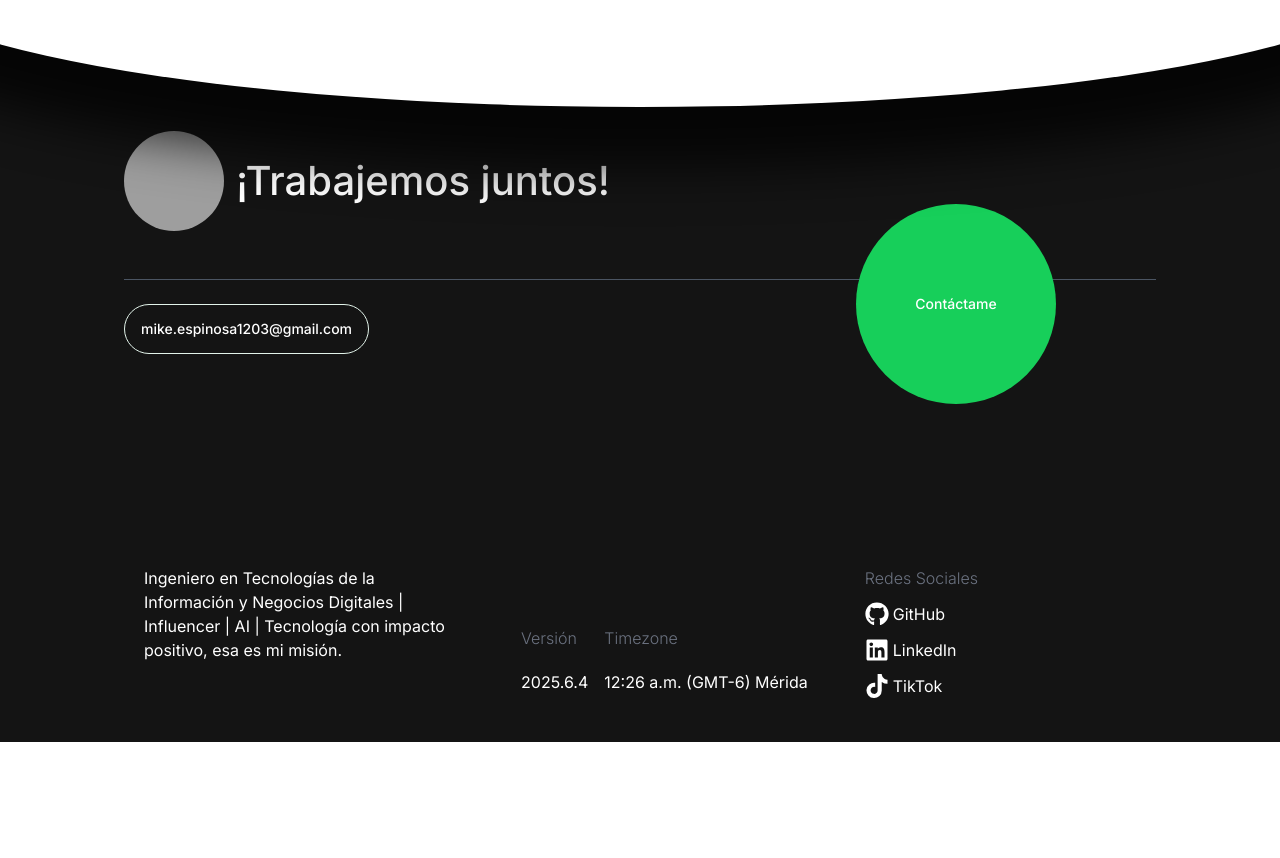
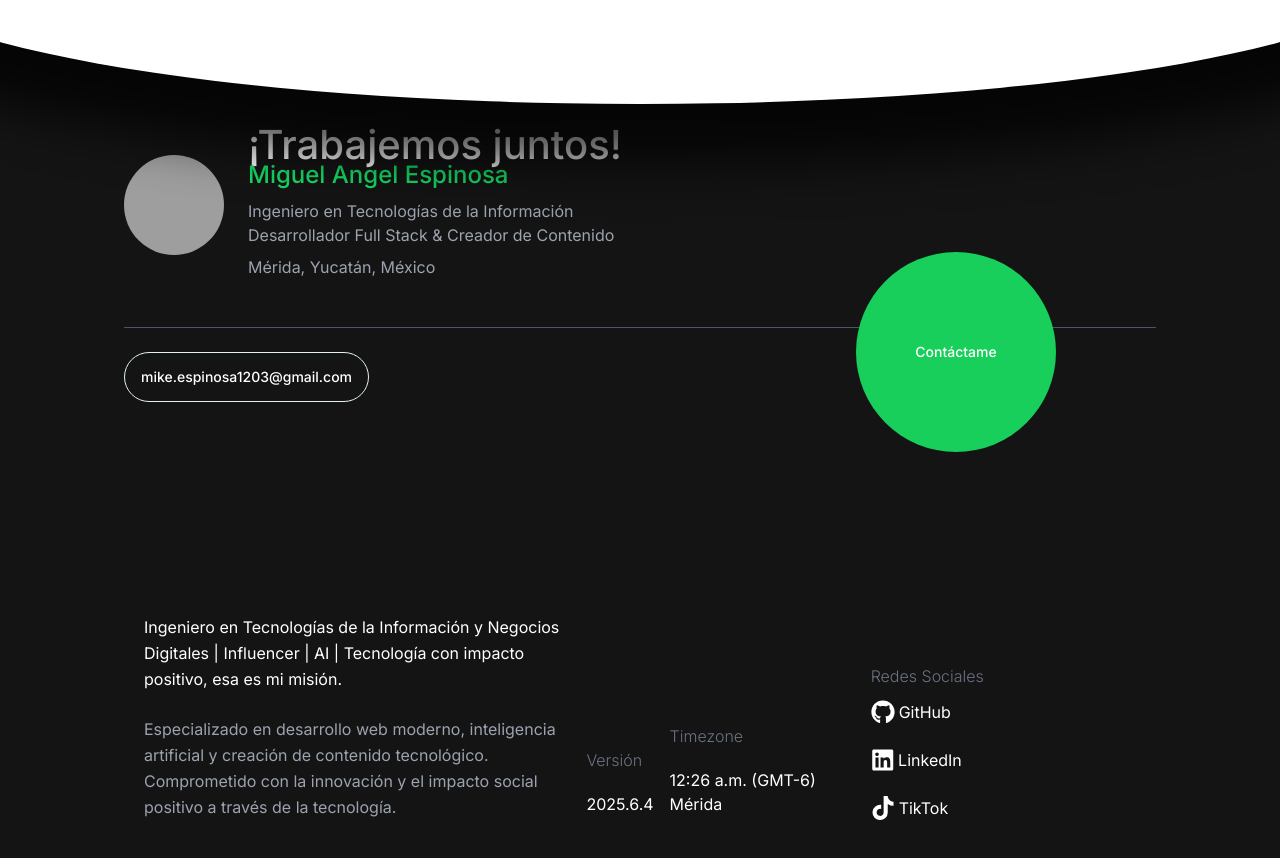
Before and after one commit to mikesspinosa/portfolio, a Next.js app: page / in a window 1280 px wide. Shown: the part 3500-4358 px from the top of the page. Before the commit the page ends 4242 px from the top, so only its background shows below. Built offline with nearby package versions, Linux system fonts and the light colour scheme; grey boxes are pictures that could not be loaded.

Commit message:
feat: Enhance contact section with professional business card layout

```diff
--- a/src/components/home/ContactInfo.tsx
+++ b/src/components/home/ContactInfo.tsx
@@ -55,7 +55,8 @@ export default function ContactInfo() {
     >
       <div className="w-full bg-foreground pt-[150px] sm:max-w-[1800px]">
         <div className="relative border-b border-gray-600 pb-12 sm:mx-[100px]">
-          <span className="flex items-center">
+          <span className="flex flex-col space-y-4">
+            <div className="flex items-center">
               <div className="relative h-16 w-16 overflow-hidden rounded-full sm:h-[100px] sm:w-[100px]">
                 <Image
                   fill
@@ -65,9 +66,20 @@ export default function ContactInfo() {
                   sizes="(max-width: 768px) 100vw, (max-width: 1200px) 50vw, 33vw"
                 />
               </div>
-            <h2 className="ml-3 text-xl font-medium sm:text-[5vh]">
+              <div className="ml-6 flex flex-col">
+                <h2 className="text-xl font-medium sm:text-[5vh]">
                   ¡Trabajemos juntos!
                 </h2>
+                <h3 className="text-lg font-medium text-[#16db65] sm:text-2xl">
+                  Miguel Angel Espinosa
+                </h3>
+                <div className="mt-2 flex flex-col text-sm text-gray-400 sm:text-base">
+                  <span>Ingeniero en Tecnologías de la Información</span>
+                  <span>Desarrollador Full Stack & Creador de Contenido</span>
+                  <span className="mt-2">Mérida, Yucatán, México</span>
+                </div>
+              </div>
+            </div>
           </span>
           <motion.div
             style={{ x }}
@@ -95,10 +107,15 @@ export default function ContactInfo() {
           </RoundedButton>
         </div>
 
-        <div className="mt-20 flex flex-col justify-between p-5 2xs:mt-52 sm:mx-[100px] sm:mt-48 sm:flex-row">
-          <p className="min-w-screen mb-5 text-base sm:max-w-xs">
+        <div className="mt-20 flex flex-col justify-between p-5 space-y-12 2xs:mt-52 sm:mx-[100px] sm:mt-48 sm:flex-row sm:space-y-0">
+          <div className="flex flex-col space-y-6">
+            <p className="min-w-screen text-base sm:max-w-md leading-relaxed">
               Ingeniero en Tecnologías de la Información y Negocios Digitales | Influencer | AI | Tecnología con impacto positivo, esa es mi misión.
             </p>
+            <p className="text-base text-gray-400 sm:max-w-md leading-relaxed">
+              Especializado en desarrollo web moderno, inteligencia artificial y creación de contenido tecnológico. Comprometido con la innovación y el impacto social positivo a través de la tecnología.
+            </p>
+          </div>
           <div className="flex items-end gap-2">
             <span className="flex flex-col gap-3">
               <h3 className="m-0 cursor-default p-1 text-base font-light text-gray-500">
```
Lines whose indentation alone changed are shown as unchanged.
